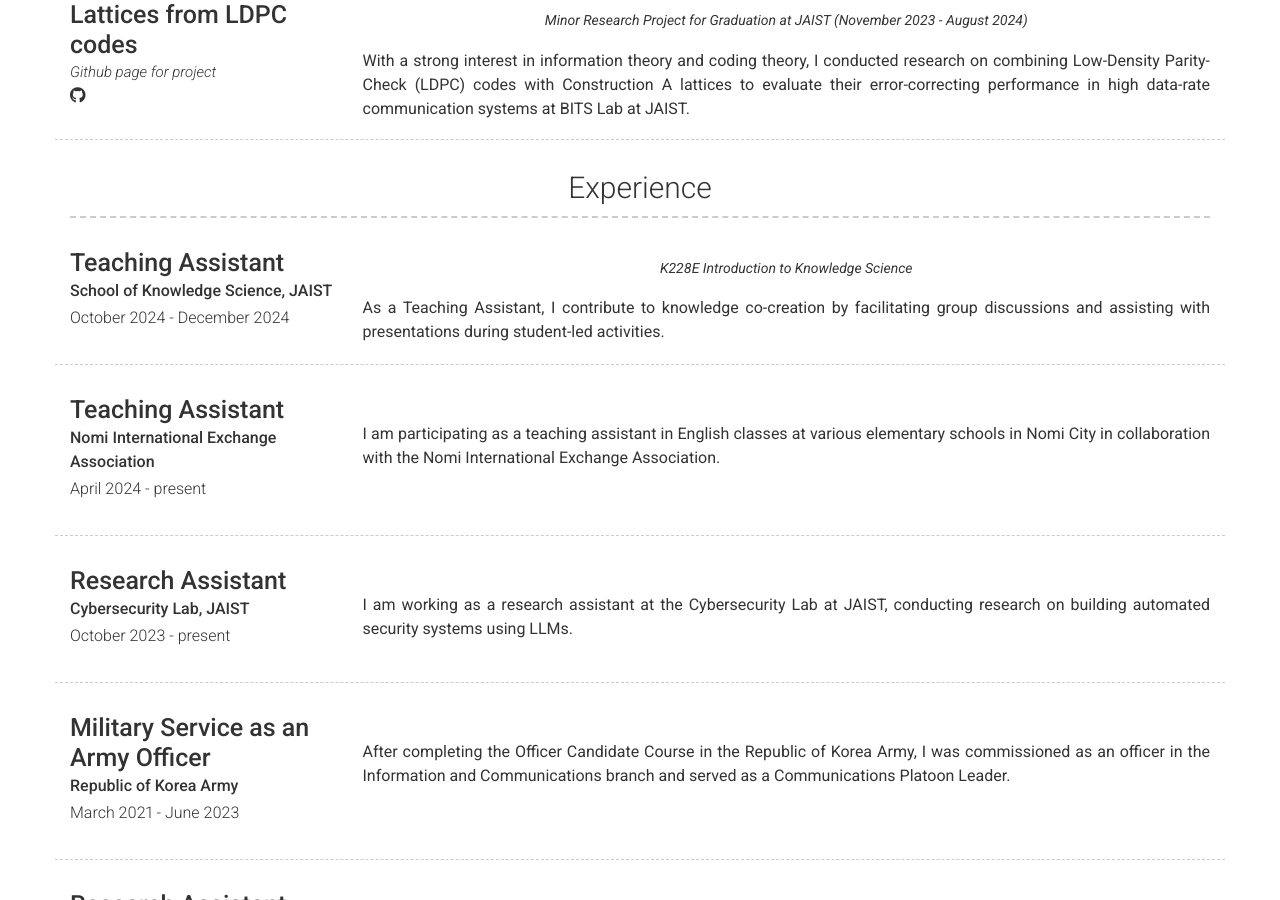
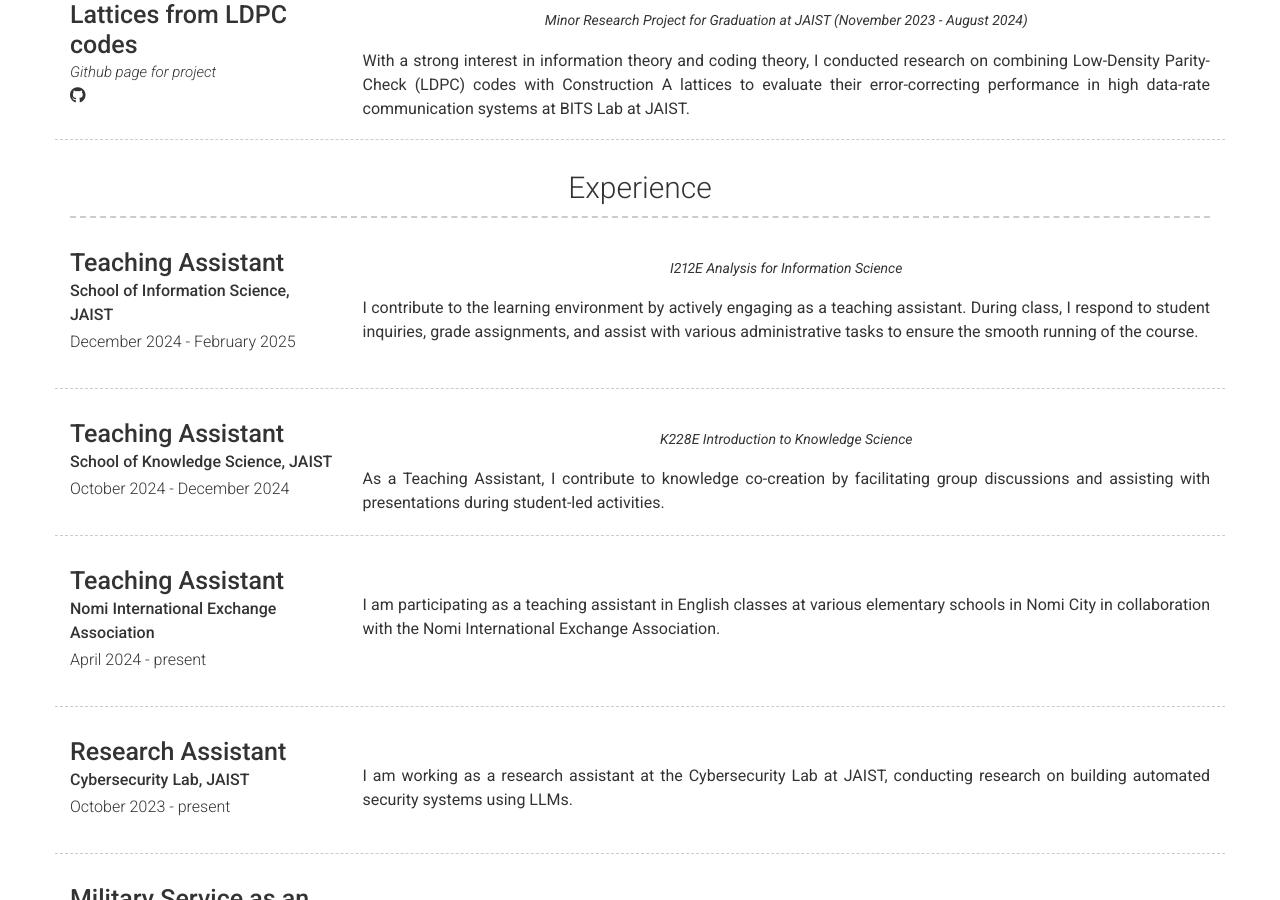
Before and after one commit to strike137/strike137.github.io, a Jekyll site: the page built from index.md, in a window 1280 px wide and 900 px high, scrolled down 3608 px. Built offline with Jekyll 4.4.1, drawn with Linux system fonts in a browser that asks for light colours; nearby versions of some CDN libraries.

Commit message:
Update _config.yml

```diff
--- a/_config.yml
+++ b/_config.yml
@@ -187,6 +187,16 @@
       - layout: left
         border: weak
         title: Teaching Assistant
+        sub_title: School of Information Science, JAIST
+        caption: December 2024 - February 2025
+        quote: >
+         I212E Analysis for Information Science
+        description: | # this will include new lines to allow paragraphs
+          I contribute to the learning environment by actively engaging as a teaching assistant. During class, I respond to student inquiries, grade assignments, and assist with various administrative tasks to ensure the smooth running of the course.
+
+      - layout: left
+        border: weak
+        title: Teaching Assistant
         sub_title: School of Knowledge Science, JAIST
         caption: October 2024 - December 2024
         quote: >
```
